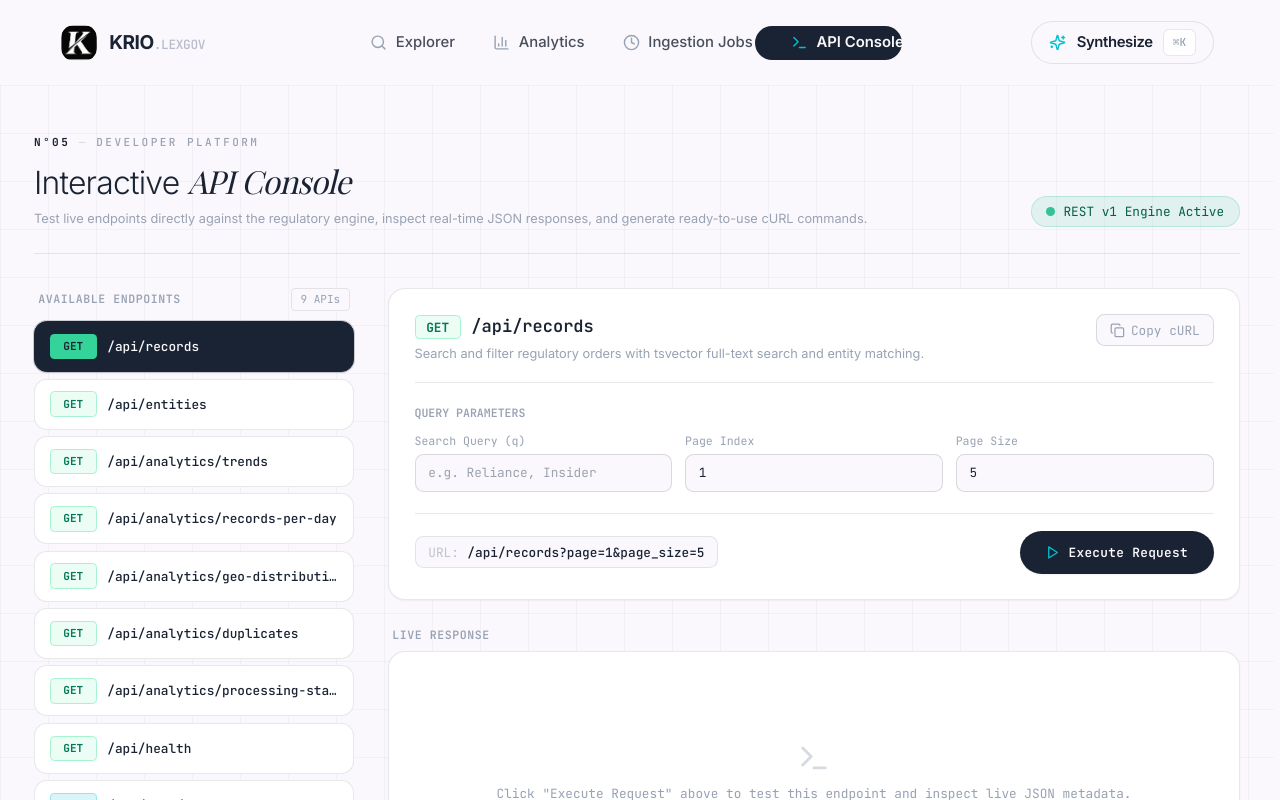
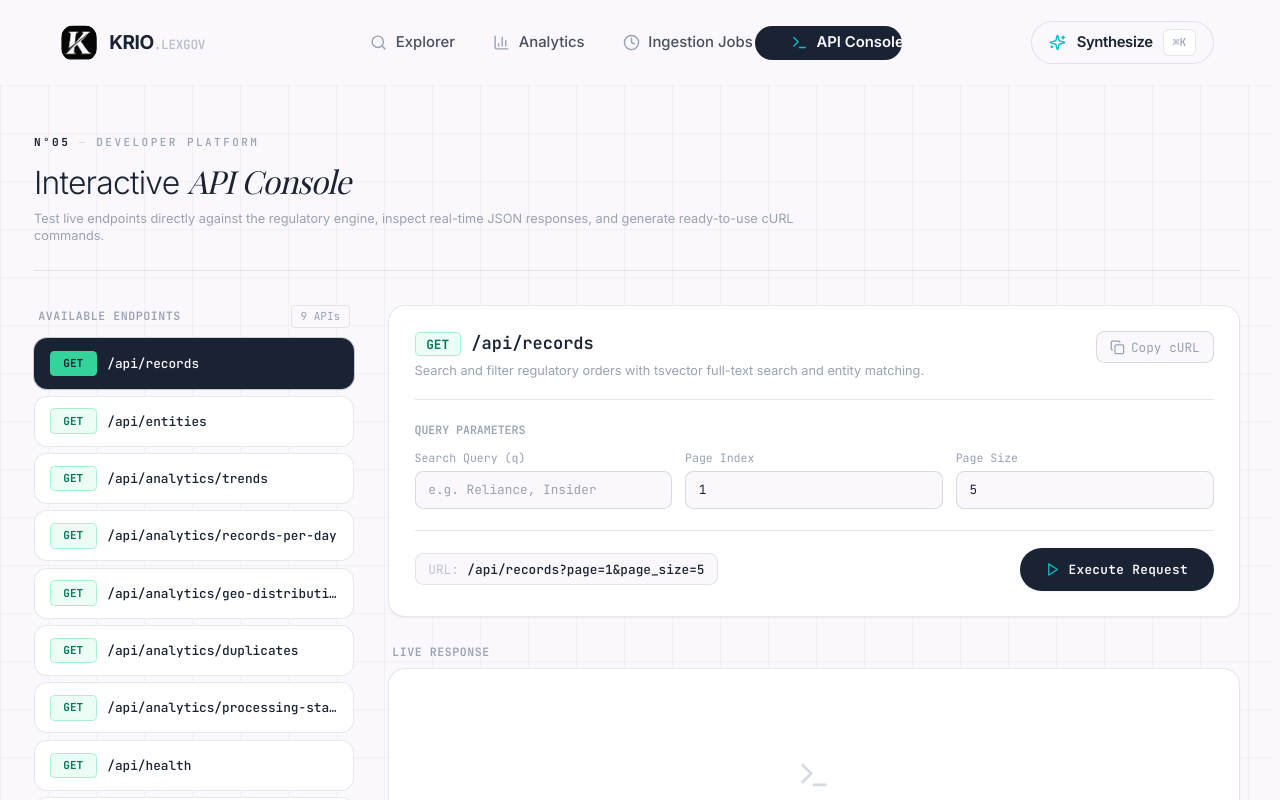
Before and after one commit to ReturnKartikey/krio-lexgov, a Next.js app in the folder frontend/: page /api-explorer in a window 1280 px wide. Shown: the top 800 px of the page. Built offline with nearby package versions, Linux system fonts and the light colour scheme; a web font is replaced by a local one.

Commit message:
refactor(ui): remove REST engine badge from api-explorer header

```diff
--- a/frontend/src/app/api-explorer/page.tsx
+++ b/frontend/src/app/api-explorer/page.tsx
@@ -222,8 +222,8 @@ export default function ApiExplorerPage() {
   return (
     <div className="max-w-7xl mx-auto px-4 sm:px-6 lg:px-8 py-10 space-y-8 min-h-[85vh] w-full">
       {/* Header */}
-      <div className="flex flex-col md:flex-row md:items-end justify-between gap-4 border-b border-brivo-navy/10 pb-6">
-        <div className="space-y-2">
+      <div className="border-b border-brivo-navy/10 pb-6">
+        <div className="space-y-2 max-w-3xl">
           <MicroLabel number="N°05" label="DEVELOPER PLATFORM" />
           <h1 className="text-2xl sm:text-3xl font-light tracking-tight text-brivo-navy font-sans">
             Interactive <span className="font-serif italic font-normal">API Console</span>
@@ -231,12 +231,6 @@ export default function ApiExplorerPage() {
           <p className="text-xs text-brivo-slate">
             Test live endpoints directly against the regulatory engine, inspect real-time JSON responses, and generate ready-to-use cURL commands.
           </p>
-        </div>
-
-        {/* Engine Status Indicator */}
-        <div className="flex items-center gap-2 px-3.5 py-1.5 rounded-full bg-emerald-500/10 border border-emerald-500/20 text-xs font-mono text-emerald-800 shadow-xs">
-          <span className="w-2 h-2 rounded-full bg-emerald-500 animate-pulse" />
-          <span>REST v1 Engine Active</span>
         </div>
       </div>
 
```
